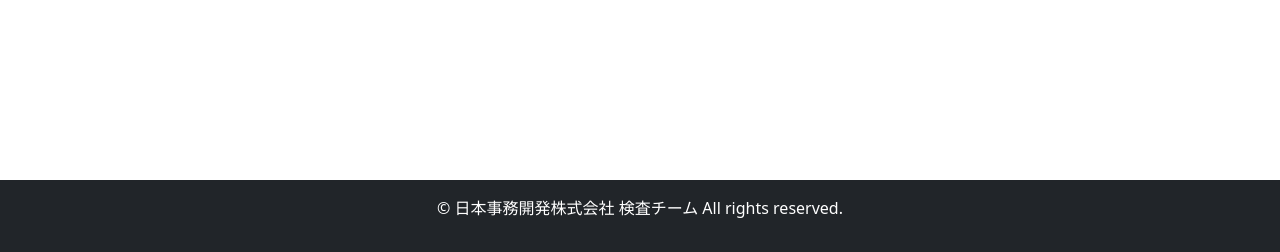
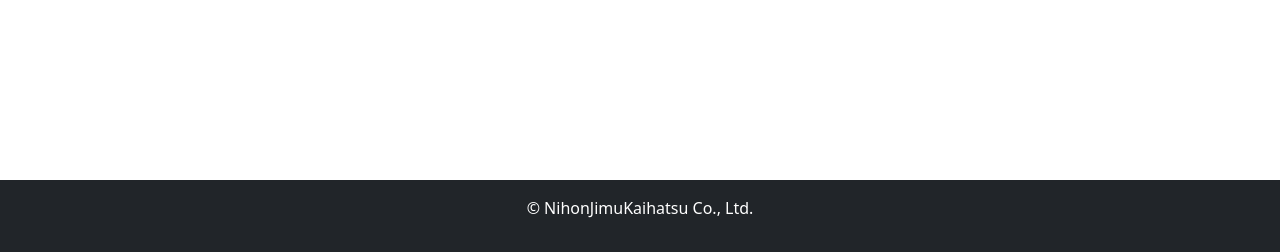
Before and after one commit to NJK-Labo/mailfilter, a Flask app: page / in a window 1280 px wide. Shown: the part 548-800 px from the top of the page. Run offline with Flask 3, Linux system fonts and the light colour scheme; some libraries are stand-ins or nearby versions.

Commit message:
コピーライトの文字を修正

```diff
--- a/app/templates/base.html
+++ b/app/templates/base.html
@@ -57,7 +57,7 @@
     <!-- フッター部 -->
     <footer class="bg-dark text-white text-center p-3 mt-auto">
         <div class="container">
-            <p>© 日本事務開発株式会社 検査チーム All rights reserved.</p>
+            <p>© NihonJimuKaihatsu Co., Ltd.</p>
         </div>
     </footer>
 
```
